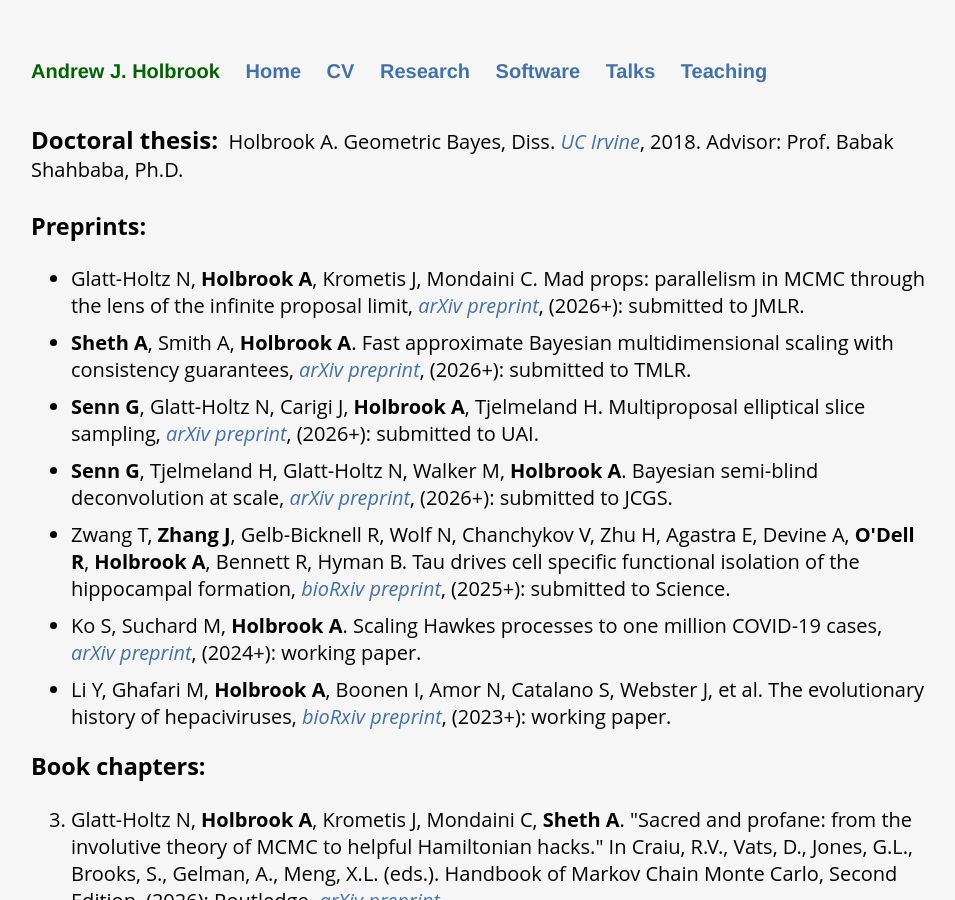
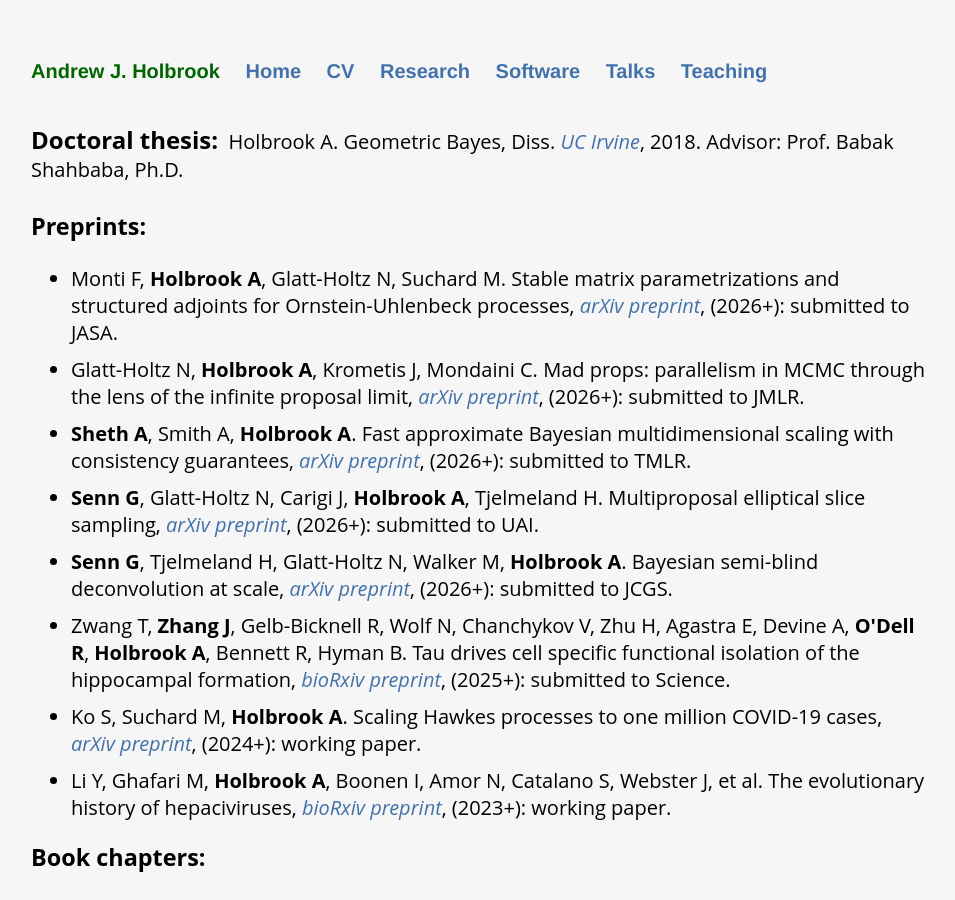
Before and after one commit to andrewjholbrook/andrewjholbrook.github.io, a Jekyll site: the page built from research.html, in a window 1280 px wide and 900 px high. Shown: the whole window, without its empty margins (161-1116 px from the left). Built offline with Jekyll 4.4.1, drawn with Linux system fonts in a browser that asks for light colours; a style sheet for code colours, icons or effects is not loaded.

Commit message:
filippos paper

```diff
--- a/research.html
+++ b/research.html
@@ -11,6 +11,8 @@ title: Andrew Holbrook | Research
 
   <h3>Preprints:</h3>
   <ul id="preprints">
+    <li>Monti F, <b>Holbrook A</b>, Glatt-Holtz N, Suchard M. Stable matrix parametrizations and structured adjoints for Ornstein-Uhlenbeck processes, <i><a href="https://arxiv.org/abs/2608.16401" target="_blank">arXiv preprint</a></i>, (2026+): submitted to JASA.
+ </li>
         <li>Glatt-Holtz N, <b>Holbrook A</b>, Krometis J, Mondaini C. Mad props: parallelism in MCMC through the lens of the infinite proposal limit, <i><a href="https://arxiv.org/abs/2605.21899" target="_blank">arXiv preprint</a></i>, (2026+): submitted to JMLR.</li>
         <li><b>Sheth A</b>, Smith A, <b>Holbrook A</b>. Fast approximate Bayesian multidimensional scaling with consistency
  guarantees, <i><a href="https://arxiv.org/abs/2605.30687" target="_blank">arXiv preprint</a></i>, (2026+): submitted to TMLR.</li>
```
